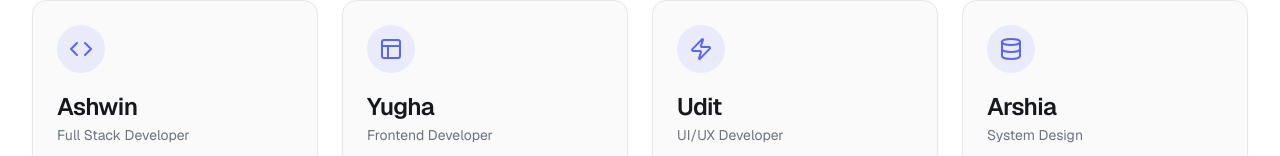
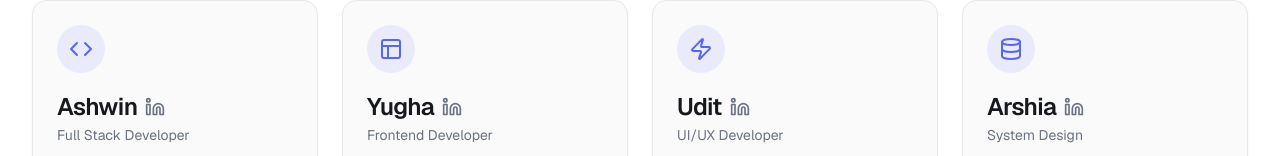
Before and after one commit to S-Axhwin/alt-f4, a Next.js app: page /about in a window 1280 px wide. Shown: the part 796-952 px from the top of the page. Built offline with nearby package versions, Linux system fonts and the light colour scheme; no server answers.

Commit message:
added linkedin profiles 🧑‍🏫

```diff
--- a/app/about/page.tsx
+++ b/app/about/page.tsx
@@ -2,10 +2,10 @@
 "use client"
 
 import React from 'react';
-import { Shield, Code, Layout, Database, Zap, Github, Linkedin, Mail } from 'lucide-react';
+import { Shield, Code, Layout, Database, Zap, Github, Linkedin, Mail, LinkedinIcon, } from 'lucide-react';
+import Link from 'next/link';
 import { Card, CardContent, CardDescription, CardHeader, CardTitle } from "@/components/ui/card";
 import { Button } from "@/components/ui/button";
-import { Separator } from "@/components/ui/separator";
 import { motion } from "framer-motion";
 
 // Animation variants
@@ -48,28 +48,33 @@ const teamMembers = [
         role: "Full Stack Developer",
         description: "Leads the development of both frontend and backend systems, integrating AI services and managing database architecture.",
         icon: <Code className="w-6 h-6" />,
-        responsibilities: ["API Integration", "Database Design", "Authentication", "Backend Services"]
+        responsibilities: ["API Integration", "Database Design", "Authentication", "Backend Services"],
+        linkedInUrl: "https://www.linkedin.com/in/ashwinsathiya/"
     },
     {
         name: "Yugha",
         role: "Frontend Developer",
         description: "Crafts responsive and intuitive user interfaces, implementing real-time upload feedback and moderation results display.",
         icon: <Layout className="w-6 h-6" />,
-        responsibilities: ["User Interface", "Responsive Design", "State Management", "Performance Optimization"]
+        responsibilities: ["User Interface", "Responsive Design", "State Management", "Performance Optimization"],
+        linkedInUrl: "https://www.linkedin.com/in/yugha-s-606768293/"
     },
     {
         name: "Udit",
         role: "UI/UX Developer",
         description: "Designs user-friendly interfaces and experiences, ensuring smooth content moderation workflows and clear result visualization.",
         icon: <Zap className="w-6 h-6" />,
-        responsibilities: ["User Experience", "Interface Design", "Interaction Flows", "Visual Design"]
+        responsibilities: ["User Experience", "Interface Design", "Interaction Flows", "Visual Design"],
+        linkedInUrl: "https://www.linkedin.com/in/udit1105/"
+
     },
     {
         name: "Arshia",
         role: "System Design",
         description: "Architects the overall system structure, ensuring scalability and efficient processing of image moderation requests.",
         icon: <Database className="w-6 h-6" />,
-        responsibilities: ["System Architecture", "Scalability", "Performance", "Technical Documentation"]
+        responsibilities: ["System Architecture", "Scalability", "Performance", "Technical Documentation"],
+        linkedInUrl: "https://www.linkedin.com/in/arshia05/"
     }
 ];
 
@@ -231,8 +236,16 @@ export default function AboutPage() {
                                         className: "w-6 h-6 text-primary"
                                     })}
                                 </motion.div>
-                                <CardTitle>{member.name}</CardTitle>
-                                <CardDescription>{member.role}</CardDescription>
+                                <CardTitle className="flex items-center gap-2">
+                                    {member.name}
+                                    <Link href={member.linkedInUrl}>
+                                        <LinkedinIcon
+                                            size={20}
+                                            className="text-gray-500 hover:text-blue-600 cursor-pointer transition-colors duration-200"
+                                        />
+                                    </Link>
+                                </CardTitle>
+                                <CardDescription className='flex '>{member.role} </CardDescription>
                             </CardHeader>
                             <CardContent>
                                 <p className="text-sm text-card-foreground mb-4">
```
